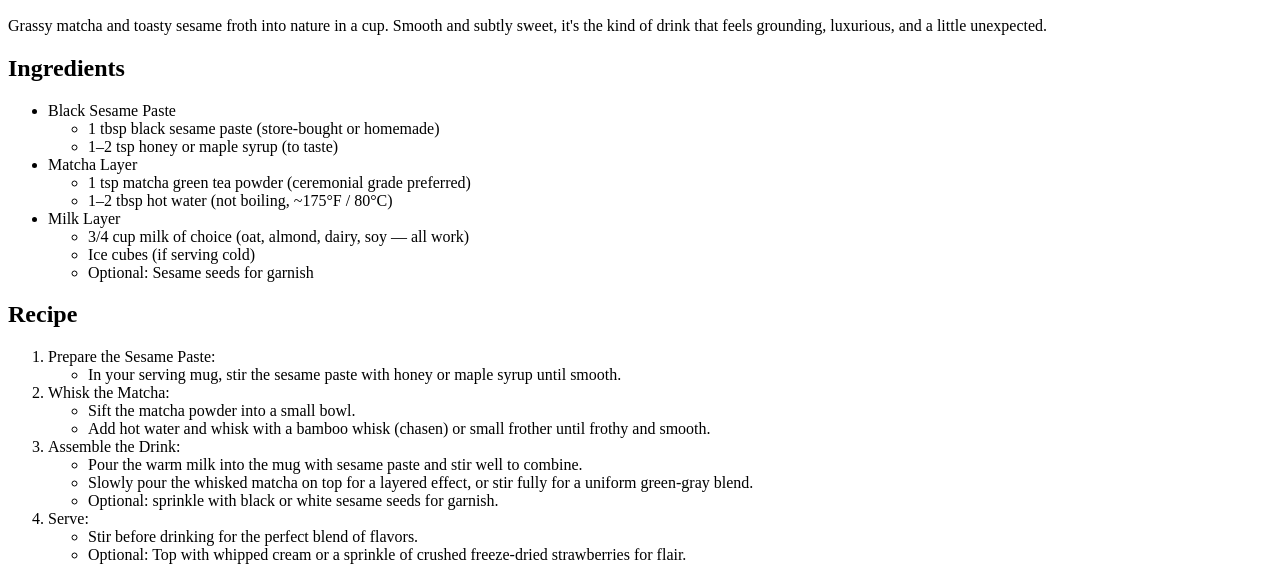
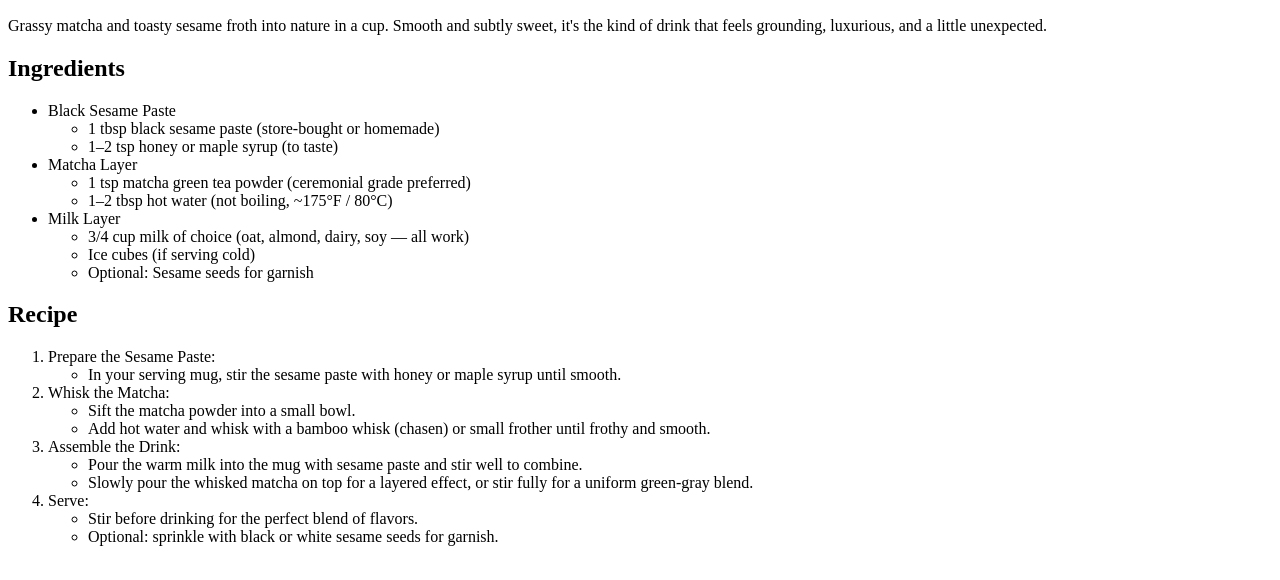
Before and after one commit to llysi/odin-recipes, a plain HTML site: page recipes/sesame_matcha.html in a window 1280 px wide. Shown: the part 530-1110 px from the top of the page. Drawn offline with Linux system fonts and the light colour scheme.

Commit message:
Edit recipe in sesame_matcha.html

```diff
--- a/recipes/sesame_matcha.html
+++ b/recipes/sesame_matcha.html
@@ -50,13 +50,11 @@
         <ul>
             <li>Pour the warm milk into the mug with sesame paste and stir well to combine.</li>
             <li>Slowly pour the whisked matcha on top for a layered effect, or stir fully for a uniform green-gray blend.</li>
-            <li>Optional: sprinkle with black or white sesame seeds for garnish.</li>
-
         </ul>
         <li>Serve:</li>
         <ul>
             <li> Stir before drinking for the perfect blend of flavors.</li>
-            <li>Optional: Top with whipped cream or a sprinkle of crushed freeze-dried strawberries for flair.</li>
+            <li>Optional: sprinkle with black or white sesame seeds for garnish.</li>
         </ul>
         </ol>
 </body>
```
